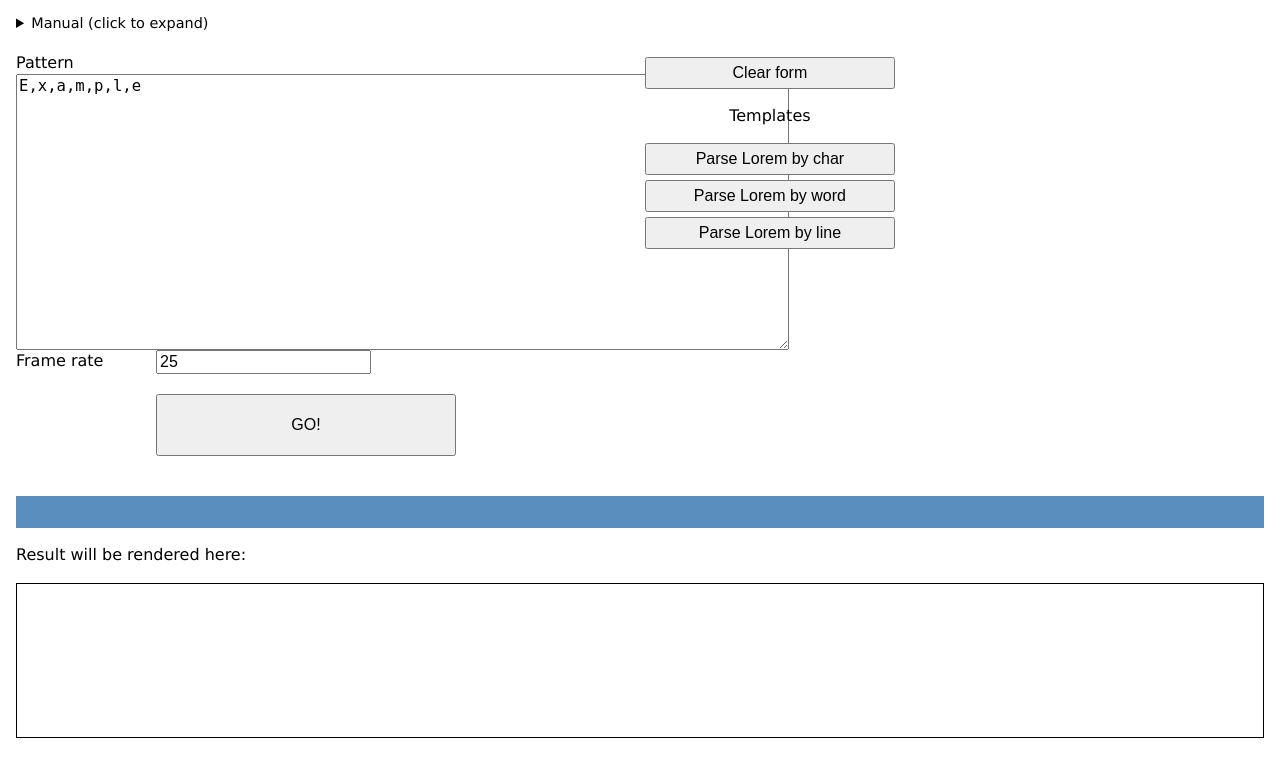
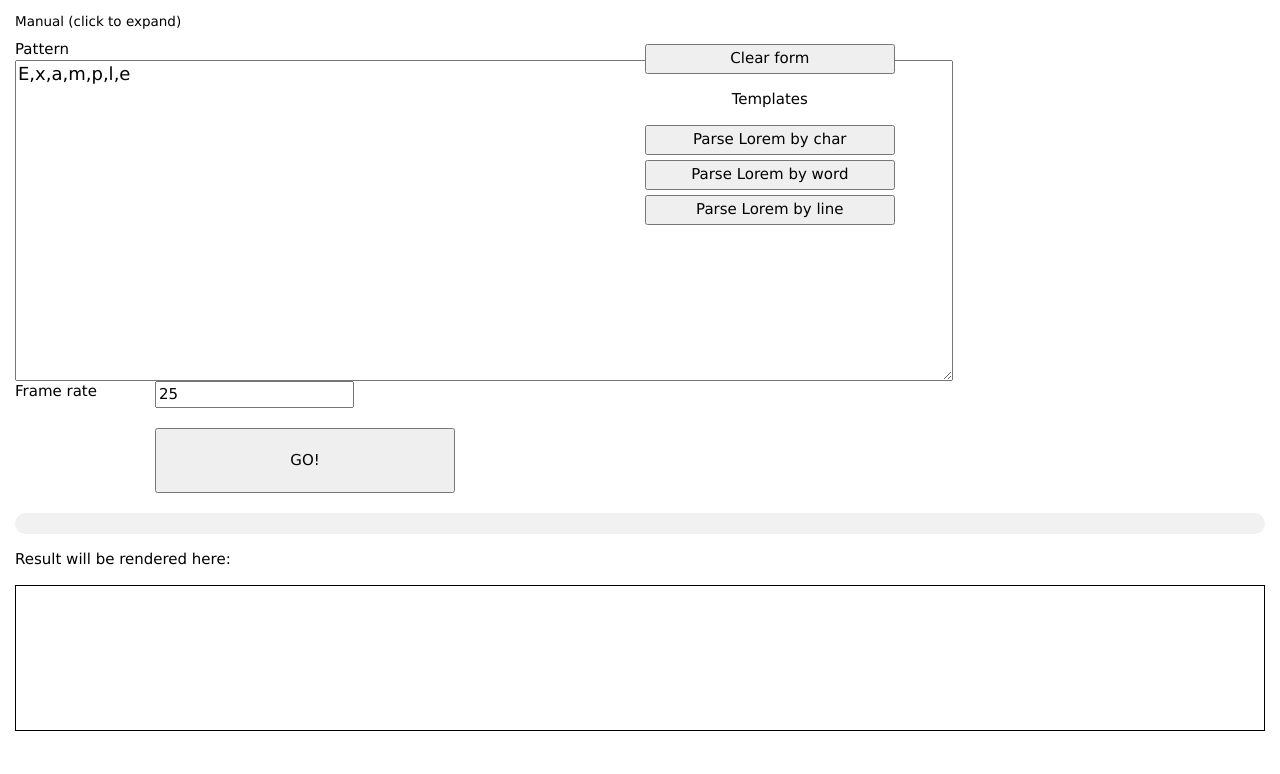
Before and after one commit to rlalik/django-typewriter, a Django app: template typewriter/templates/typewriter/index.html in a window 1280 px wide. Shown: the top 774 px of the page. Run offline with Django 3.2, Linux system fonts and the light colour scheme; the template is opened without the code that fills it, so the values that code supplies are empty.

Commit message:
Code cleaning, new progress bar from W3

```diff
--- a/typewriter/templates/typewriter/index.html
+++ b/typewriter/templates/typewriter/index.html
@@ -7,7 +7,8 @@
 <meta charset="utf-8">
 <title>TypeWriter parser</title>
 <meta name="description" content="TypeWriter parser">
-<meta name="viewport" content="width=device-width, initial-scale=1.0">
+<meta name="viewport" content="width=device-width, initial-scale=1">
+<link rel="stylesheet" href="https://www.w3schools.com/w3css/4/w3.css">
 <style>
 body {
   margin: 0 auto;
@@ -53,16 +54,12 @@ textarea {
     height: 2em;
 }
 
-#progress {
-    height: 2em;
-    width: 100%;
-    background: #598ebe;
-    margin-top: 20px;
+#progress_w3 {
+    width: 0%;
 }
 
 #timer {
     display: inline;
-    color: red;
     text-align: right;
     float: right;
 }
@@ -155,7 +152,8 @@ function display_render() {
 
     document.getElementById("timer").innerHTML=times;
     document.getElementById("parsing_output").innerHTML=line;
-    var s = document.getElementById("progress").style
+
+    var s = document.getElementById("progress_w3").style
     s.width = parseInt(t_progress * 100)+'%';
 
     d_cnt = d_cnt + 1;
@@ -309,7 +307,9 @@ Each macro starts with : followed by the letter containing operation, next optio
     </div>
 </div>
 <div id="display">
-    <div id="progress">&nbsp;</div>
+    <div class="w3-light-grey w3-round-xlarge">
+    <div id="progress_w3" class="w3-blue w3-round-large">&nbsp;</div>
+    </div>
     <div id="timer" />
 </div>
 
--- a/typewriter/urls.py
+++ b/typewriter/urls.py
@@ -1,13 +1,10 @@
 # -*- coding: utf-8 -*-
 from django.conf.urls import url
-from .views import index, parse, frame
+from .views import index, parse
 
 app_name="typewriter"
 
 urlpatterns = [
     url(r'^$', index, name='index'),
     url(r'^parse$', parse, name='parse'),
-    url(r'^frame$', frame, name='frame'),
-    #url(r'^upload/$', UploadView.as_view(), name='upload'),
-    #url(r'^delete/(?P<uid>[0-9a-fA-F]+)$', delete, name='delete'),
 ]
```
Also changed, not shown: typewriter/views.py (+0 -26 lines).
